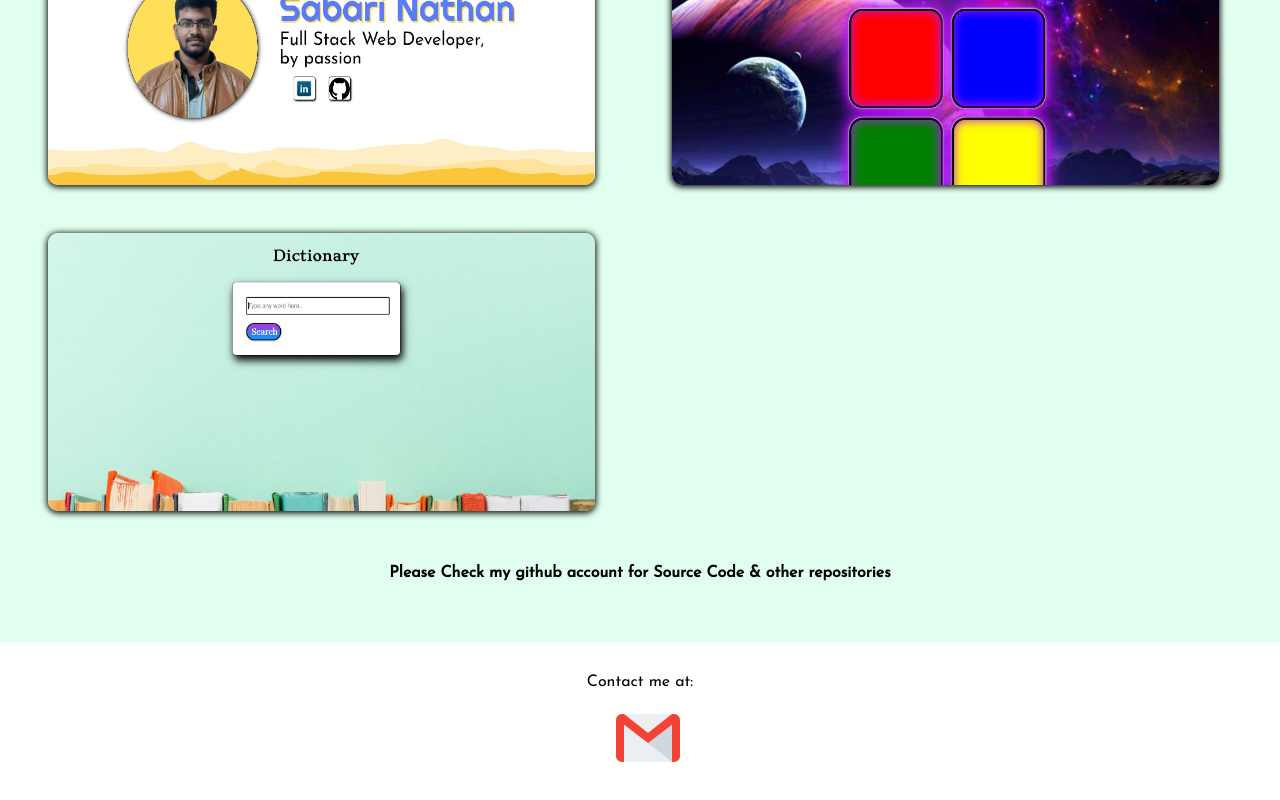
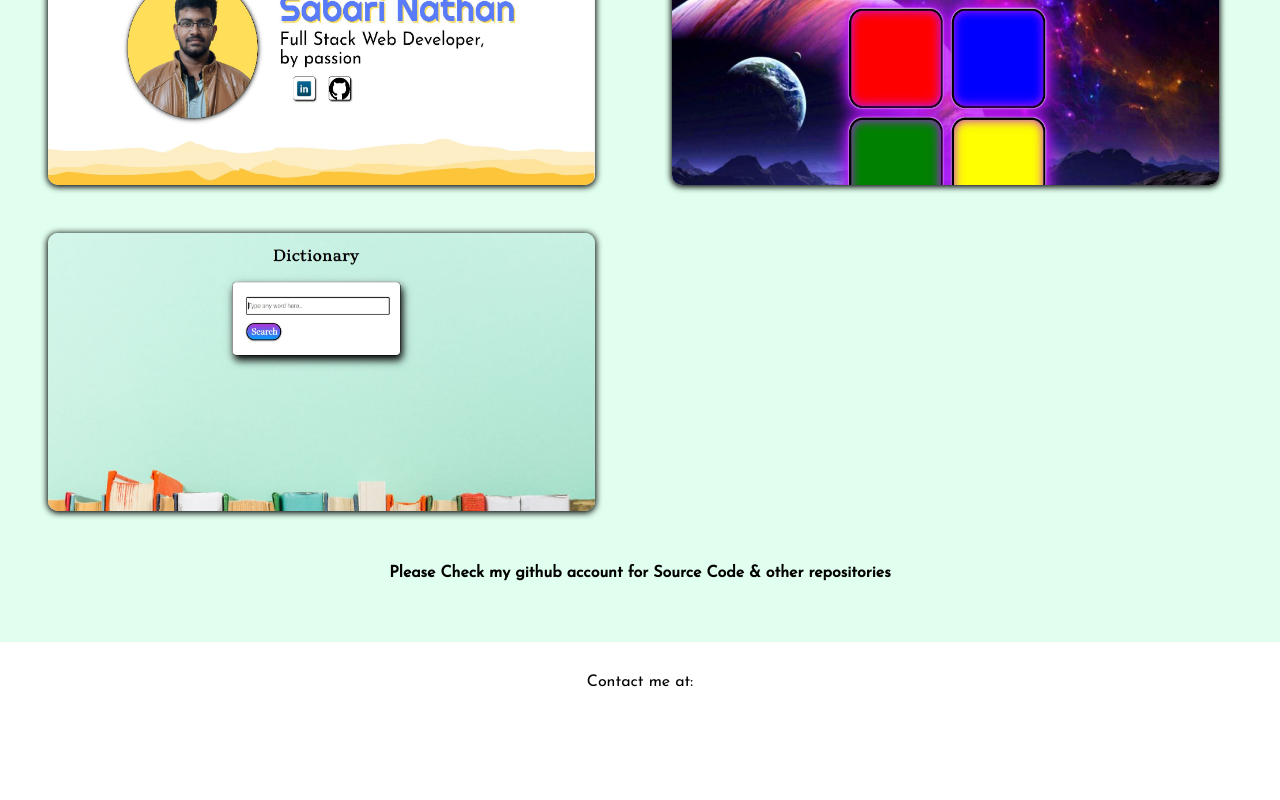
Before and after one commit to nath-techie/sabari, a React (Create React App) app: page / in a window 1280 px wide. Shown: the part 2665-3465 px from the top of the page. After the commit the page ends 3387 px from the top, so only its background shows below. Built offline with nearby package versions, Linux system fonts and the light colour scheme; a web font is replaced by a local one.

Commit message:
Update Contact.jsx

```diff
--- a/src/components/Contact.jsx
+++ b/src/components/Contact.jsx
@@ -1,16 +1,9 @@
-import resume from "./pics/Sabari Nathan Resume.pdf"
 import w from "./pics/whatsapp.png"
 import g from "./pics/gmail.png"
 
 function Contact(){
   return(<div className="contact-page"  id="4">
 <span>Contact me at:</span>
-   <span>
-    <a href="mailto:nathansabari2020@gmail.com?subject=Hi Sabari ,Saw your Portfolio" target="_blank">
-    <img src={g} className="contact-icons" alt="whatsapp"/>
-    </a>
-
-    </span>
 
 
 
```
